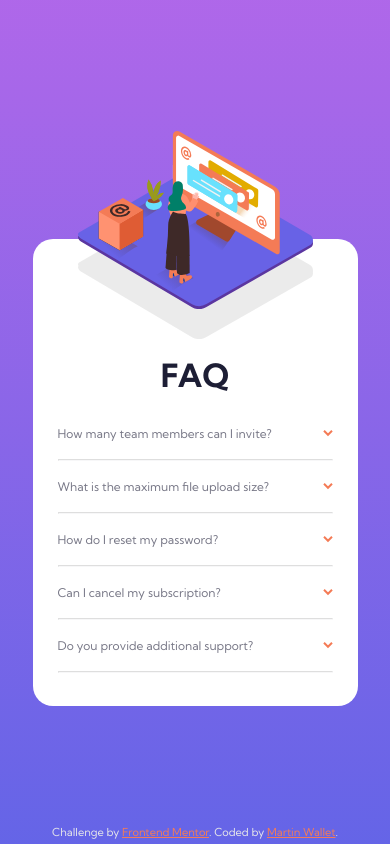
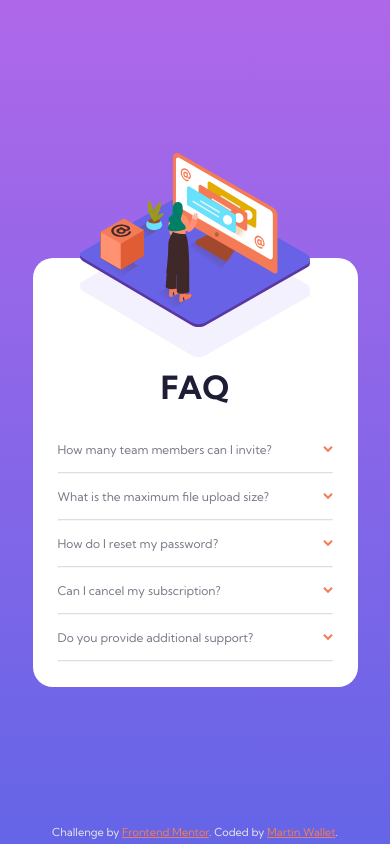
Before and after one commit to martinw0/faq_challenge, a plain HTML site: page index.html in a window 390 px wide. Drawn offline with Linux system fonts and the light colour scheme.

Commit message:
mobile design finished

```diff
--- a/style.scss
+++ b/style.scss
@@ -17,6 +17,12 @@ $light-grayish-blue: hsl(240, 5%, 91%);
 
 .attribution { font-size: 11px; text-align: center;margin-bottom: 5px;color: $light-grayish-blue }
 .attribution a { color: $soft-red; }
+
+* {
+    margin: 0;
+    padding: 0;
+    list-style: none;
+}
 
 html,body {
     margin: 0;
@@ -38,18 +44,26 @@ main {
 }
 .card {
     width: 275px;
+    display: flex;
+    flex-direction: column;
+    align-items: center;
     padding: 25px;
     margin-top: 120px;
     background-color: white;
     border-radius: 20px;
     .illustration {
-        margin-top: -153px;
-        padding: 20px;
-        filter: drop-shadow(0px 30px 0px hsla(200, 0%, 91%, 0.86));
+        margin-top: -130px;
+        filter: drop-shadow(0px 30px 0px rgba(192, 175, 255, 0.171));
+        width: 230px;
     }
     h1 {
         text-align: center;
         color: $very-dark-desaturated-blue;
+        margin-top: 40px;
+        margin-bottom: 20px;
+    }
+    h2 {
+        margin: 15px 0;
     }
     p, h2 {
         font-size: 12px;
@@ -63,6 +77,9 @@ main {
         border-color: $light-grayish-blue;
         opacity: 0.3;
     }
+    .question {
+        width: 100%;
+    }
     .question div {
         display: flex;
         justify-content: space-between;
```
Also changed, not shown: style.css, 1 other file.
